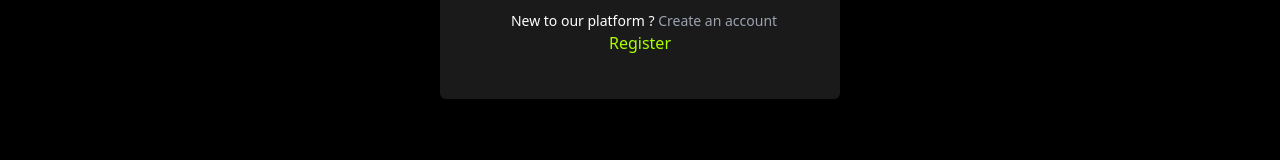
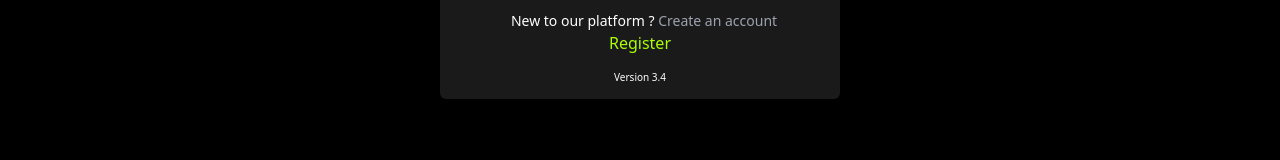
Before and after one commit to asindu99/bethel-dashboard-demo-react.js, a React (Create React App) app: page / in a window 1280 px wide. Shown: the part 501-661 px from the top of the page. Built offline with nearby package versions, Linux system fonts and the light colour scheme; a web font is replaced by a local one.

Commit message:
make some changes

```diff
--- a/src/components/Login_Register/Login.jsx
+++ b/src/components/Login_Register/Login.jsx
@@ -125,12 +125,18 @@ const handleSubmit = async(e) =>{
       <div class="flex items-center justify-center pt-10">
             <span class="text-sm ml-2  text-white">New to our platform ? <span class="text-gray-400 text-sm cursor-pointer">Create an account</span></span>
       </div>
-      <div class="flex items-center justify-center">
+      <div class="flex items-center justify-center relative">
       <Link to='/register'><span class="text-bethel-green cursor-pointer text-center ">Register</span></Link>
+
+      <div className='absolute bottom-[-30px] text-[10px] text-white'>
+        <h3>Version 3.4</h3>
+      </div>
       </div>
 
         </form>
       </div>
+
+
 
     </div>
 
```
